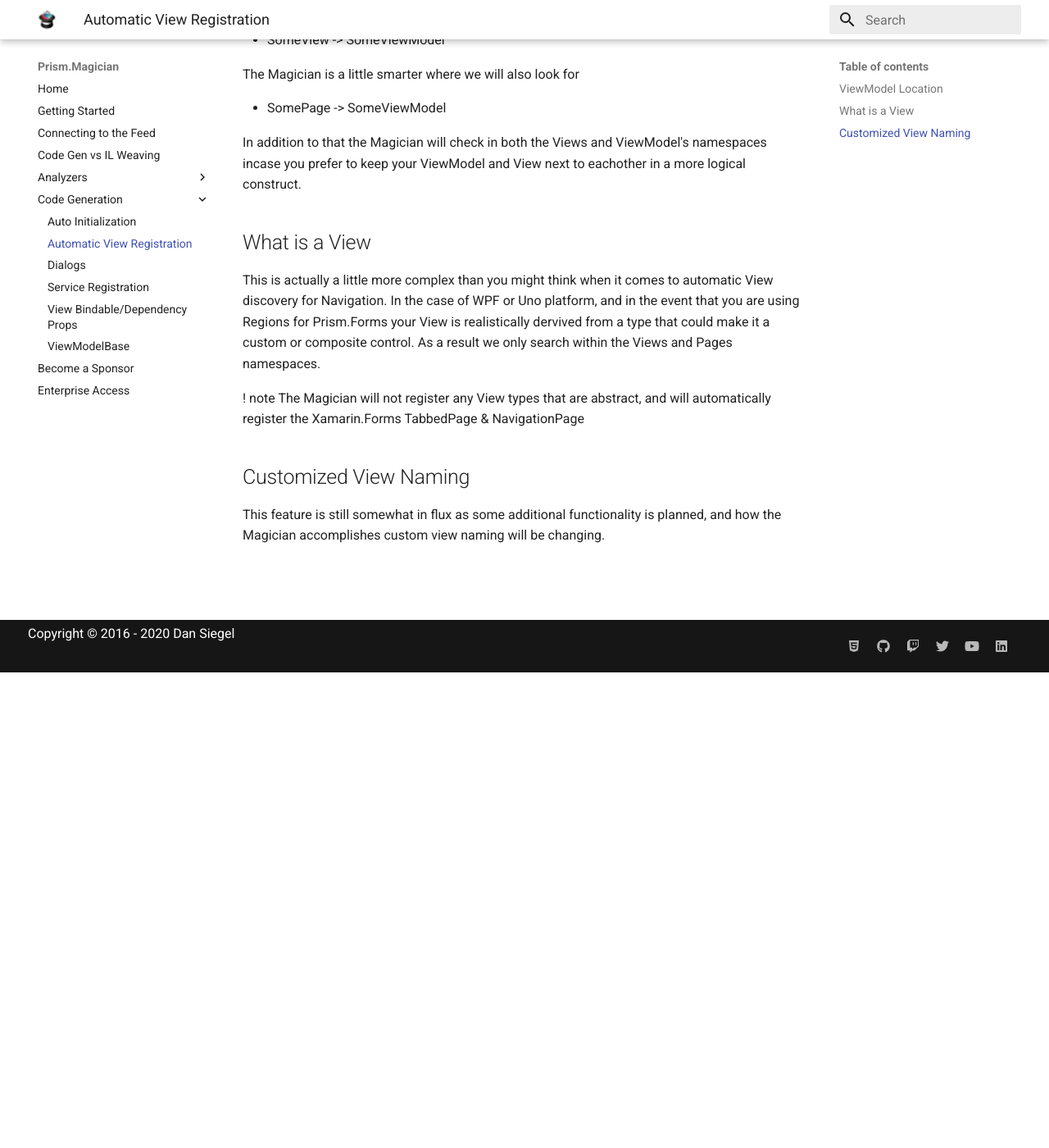
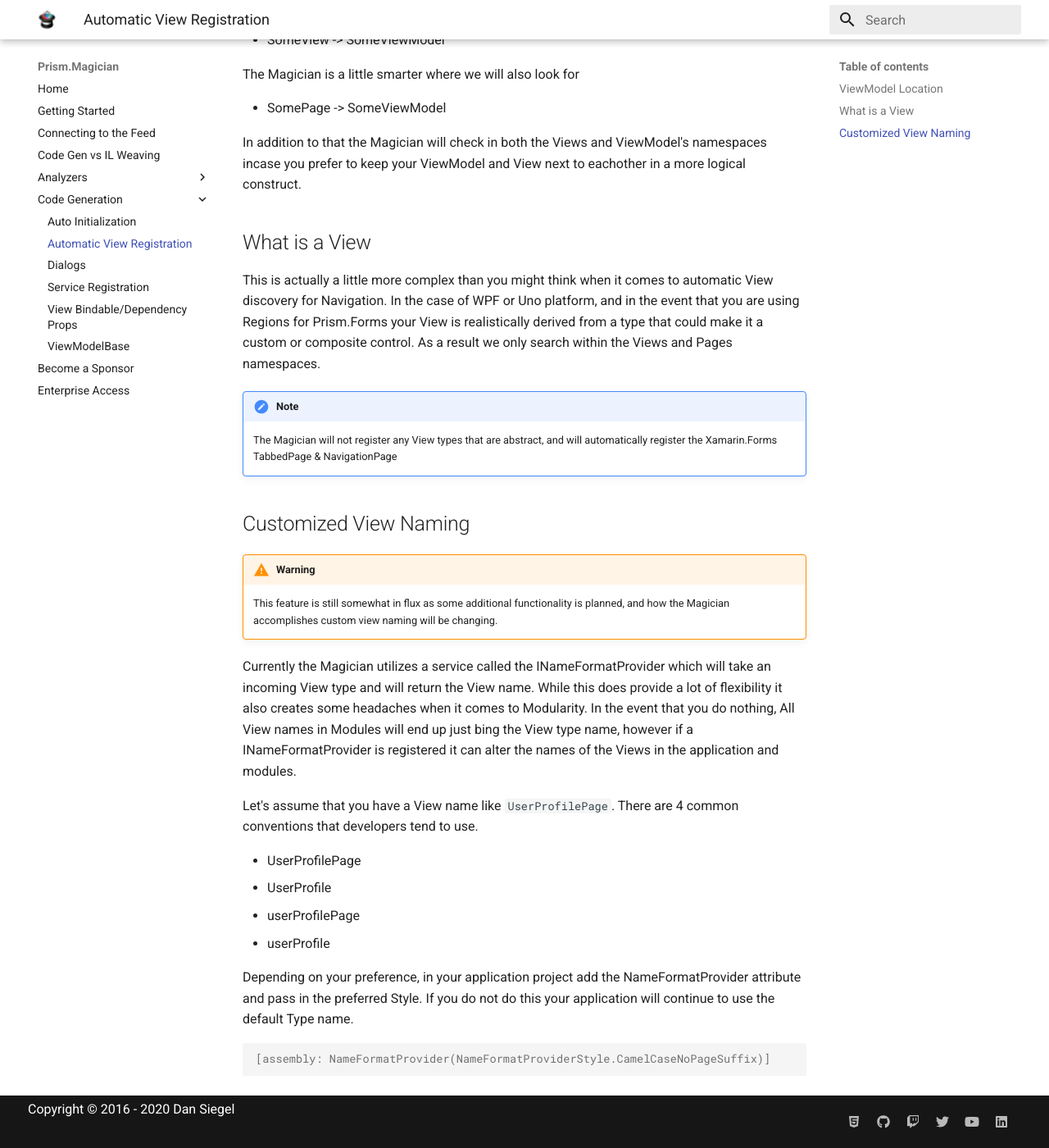
Before and after one commit to dansiegel/Prism.Magician.Docs, an MkDocs documentation site: the page built from docs/code-gen/view-registration.md, in a window 1280 px wide and 1400 px high, scrolled down 580 px. Shown: the whole window at 82% size. Built offline with MkDocs 1.6.1 and Material for MkDocs 9.7.7, drawn with Linux system fonts in a browser that asks for light colours.

Commit message:
doc updates

````diff
--- a/docs/code-gen/view-registration.md
+++ b/docs/code-gen/view-registration.md
@@ -20,11 +20,27 @@
 
 ## What is a View
 
-This is actually a little more complex than you might think when it comes to automatic View discovery for Navigation. In the case of WPF or Uno platform, and in the event that you are using Regions for Prism.Forms your View is realistically dervived from a type that could make it a custom or composite control. As a result we only search within the Views and Pages namespaces.
+This is actually a little more complex than you might think when it comes to automatic View discovery for Navigation. In the case of WPF or Uno platform, and in the event that you are using Regions for Prism.Forms your View is realistically derived from a type that could make it a custom or composite control. As a result we only search within the Views and Pages namespaces.
 
-! note
+!!! note
     The Magician will not register any View types that are abstract, and will automatically register the Xamarin.Forms TabbedPage & NavigationPage
 
 ## Customized View Naming
 
-This feature is still somewhat in flux as some additional functionality is planned, and how the Magician accomplishes custom view naming will be changing.
+!!! warning
+    This feature is still somewhat in flux as some additional functionality is planned, and how the Magician accomplishes custom view naming will be changing.
+
+Currently the Magician utilizes a service called the INameFormatProvider which will take an incoming View type and will return the View name. While this does provide a lot of flexibility it also creates some headaches when it comes to Modularity. In the event that you do nothing, All View names in Modules will end up just bing the View type name, however if a INameFormatProvider is registered it can alter the names of the Views in the application and modules.
+
+Let's assume that you have a View name like `UserProfilePage`. There are 4 common conventions that developers tend to use.
+
+- UserProfilePage
+- UserProfile
+- userProfilePage
+- userProfile
+
+Depending on your preference, in your application project add the NameFormatProvider attribute and pass in the preferred Style. If you do not do this your application will continue to use the default Type name.
+
+```csharp
+[assembly: NameFormatProvider(NameFormatProviderStyle.CamelCaseNoPageSuffix)]
+```
````
Also changed, not shown: docs/code-gen/service-registration.md (+94 -0 lines), docs/code-gen/view-bindable-props.md (+140 -0 lines), docs/code-gen/viewmodelbase.md (+1 -1 lines).
